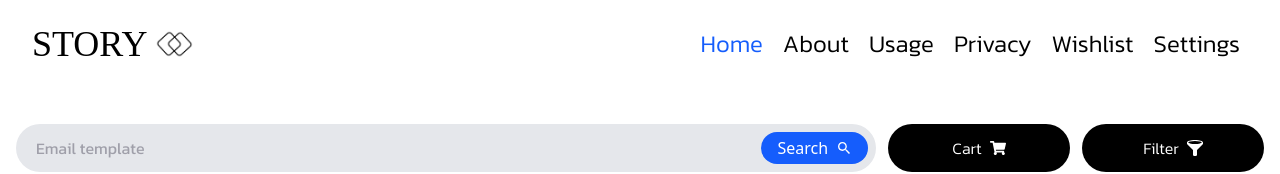
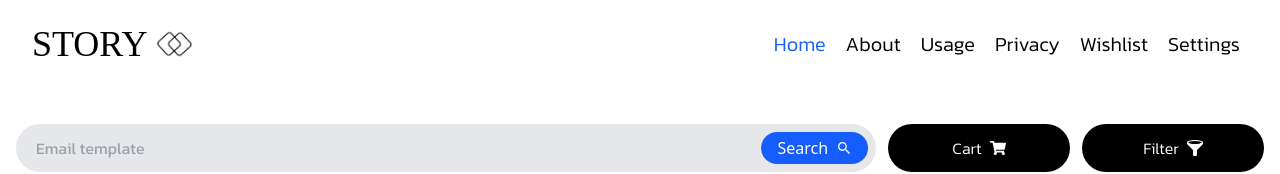
Before and after one commit to isudiptodas/STORY-Digital_Content_Marketplace, a Next.js app: page /customer/dashboard in a window 1280 px wide. Shown: the top 174 px of the page. Built offline with nearby package versions, Linux system fonts and the light colour scheme; a web font is replaced by a local one.

Commit message:
Updated customer navbar

```diff
--- a/src/components/CustomerNavbar.tsx
+++ b/src/components/CustomerNavbar.tsx
@@ -25,12 +25,12 @@ function CustomerNavbar({ pathname }: { pathname: string }) {
                 </div>
 
                 <div className={`w-auto lg:flex px-2 h-full justify-center items-center gap-5 hidden`}>
-                    <Link href='/customer/dashboard' className={`text-2xl font-light font-Kanit cursor-pointer ${pathname === '/customer/dashboard' ? "text-blue-600" : "text-black"} hover:scale-90 duration-200 ease-in-out`}>Home</Link>
-                    <Link href='/about' className={`text-2xl font-light font-Kanit cursor-pointer ${pathname === '/about' ? "text-blue-600" : "text-black"} hover:scale-90 duration-200 ease-in-out`}>About</Link>
-                    <Link href='/usage' className={`text-2xl font-light font-Kanit cursor-pointer ${pathname === '/usage' ? "text-blue-600" : "text-black"} hover:scale-90 duration-200 ease-in-out`}>Usage</Link>
-                    <Link href='/privacy' className={`text-2xl font-light font-Kanit cursor-pointer ${pathname === '/privacy' ? "text-blue-600" : "text-black"} hover:scale-90 duration-200 ease-in-out`}>Privacy</Link>
-                    <Link href='/customer/wishlist' className={`text-2xl font-light font-Kanit cursor-pointer ${pathname === '/customer/wishlist' ? "text-blue-600" : "text-black"} hover:scale-90 duration-200 ease-in-out`}>Wishlist</Link>
-                    <Link href='/customer/settings' className={`text-2xl font-light font-Kanit cursor-pointer ${pathname === '/customer/settings' ? "text-blue-600" : "text-black"} hover:scale-90 duration-200 ease-in-out`}>Settings</Link>
+                    <Link href='/customer/dashboard' className={`text-xl font-light font-Kanit cursor-pointer ${pathname === '/customer/dashboard' ? "text-blue-600" : "text-black"} hover:scale-90 duration-200 ease-in-out`}>Home</Link>
+                    <Link href='/about' className={`text-xl font-light font-Kanit cursor-pointer ${pathname === '/about' ? "text-blue-600" : "text-black"} hover:scale-90 duration-200 ease-in-out`}>About</Link>
+                    <Link href='/usage' className={`text-xl font-light font-Kanit cursor-pointer ${pathname === '/usage' ? "text-blue-600" : "text-black"} hover:scale-90 duration-200 ease-in-out`}>Usage</Link>
+                    <Link href='/privacy' className={`text-xl font-light font-Kanit cursor-pointer ${pathname === '/privacy' ? "text-blue-600" : "text-black"} hover:scale-90 duration-200 ease-in-out`}>Privacy</Link>
+                    <Link href='/customer/wishlist' className={`text-xl font-light font-Kanit cursor-pointer ${pathname === '/customer/wishlist' ? "text-blue-600" : "text-black"} hover:scale-90 duration-200 ease-in-out`}>Wishlist</Link>
+                    <Link href='/customer/settings' className={`text-xl font-light font-Kanit cursor-pointer ${pathname === '/customer/settings' ? "text-blue-600" : "text-black"} hover:scale-90 duration-200 ease-in-out`}>Settings</Link>
                 </div>
             </div>
         </>
```
